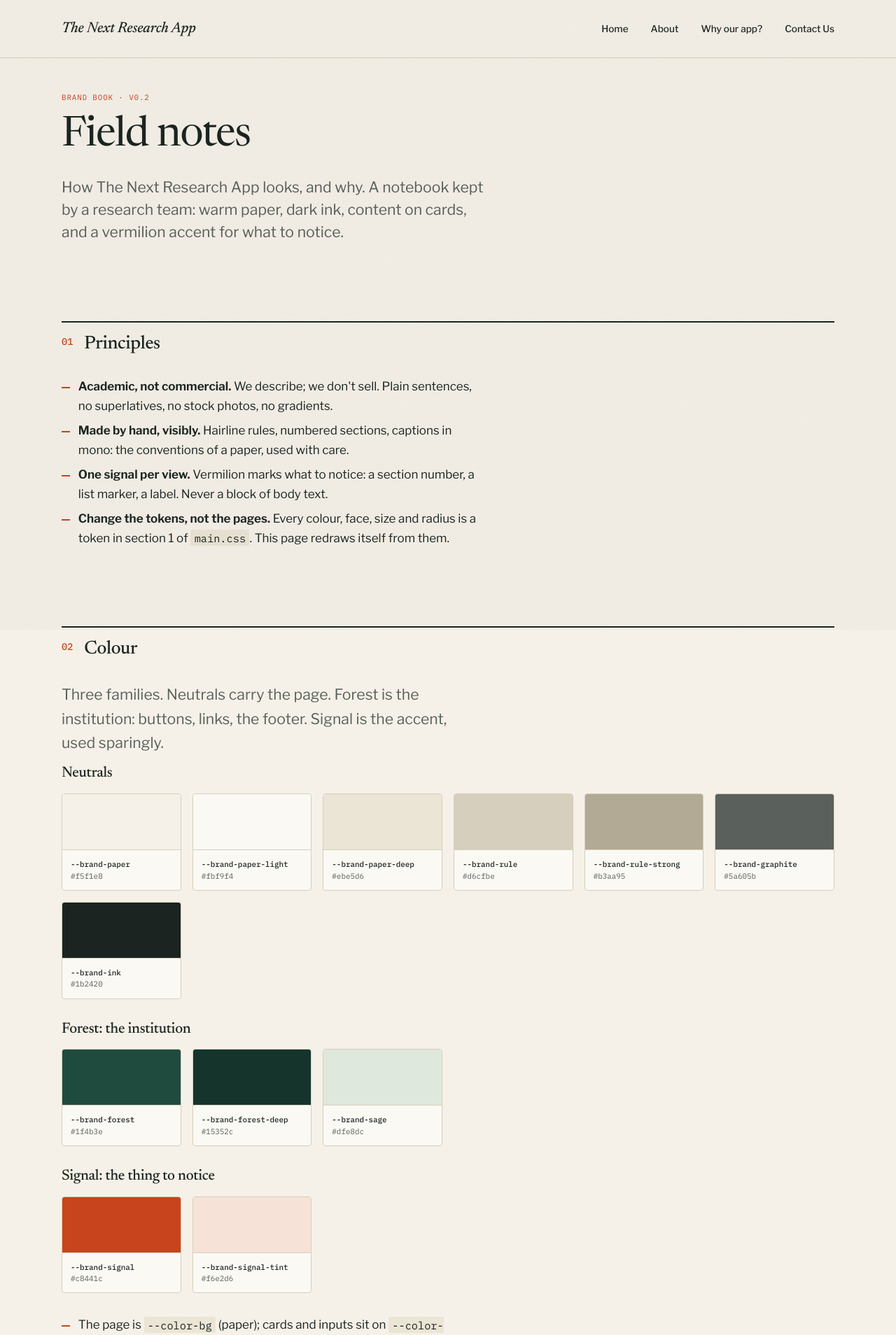
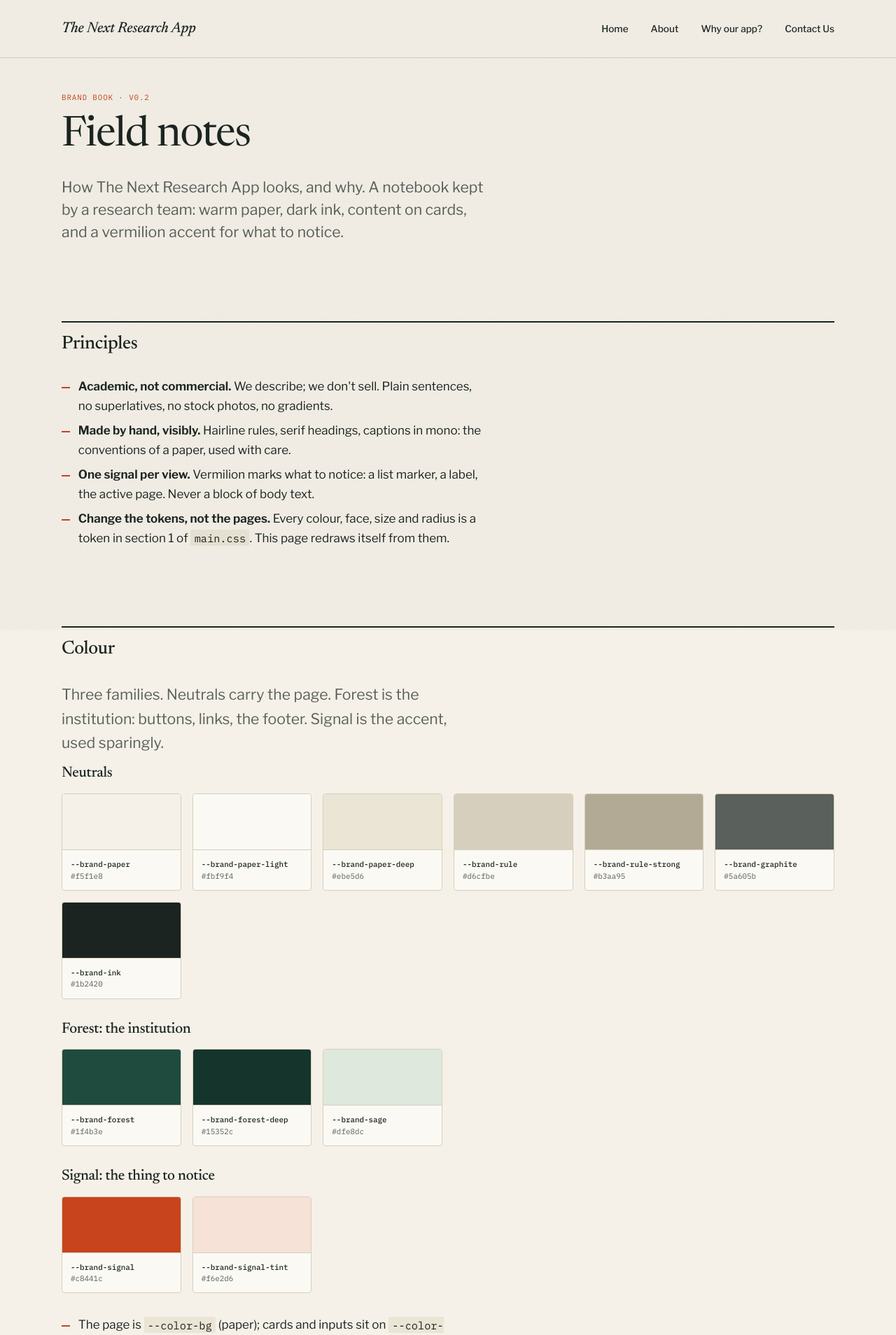
Before and after one commit to d3i-infra/next-research-app, a Jekyll site: the page built from _pages/brand.html, in a window 1280 px wide. Shown: the top 1908 px of the page at 70% size. Built offline with Jekyll 4.4.1, drawn with Linux system fonts in a browser that asks for light colours; some of the changed text lies outside the part shown.

Commit message:
Drop section numbers, tile letters and column numerals
Co-Authored-By: Claude Opus 5.5 <noreply@anthropic.com>

```diff
--- a/_pages/brand.html
+++ b/_pages/brand.html
@@ -27,8 +27,8 @@ swatches:
   <div class="prose brand-rules">
     <ul>
       <li><strong>Academic, not commercial.</strong> We describe; we don't sell. Plain sentences, no superlatives, no stock photos, no gradients.</li>
-      <li><strong>Made by hand, visibly.</strong> Hairline rules, numbered sections, captions in mono: the conventions of a paper, used with care.</li>
-      <li><strong>One signal per view.</strong> Vermilion marks what to notice: a section number, a list marker, a label. Never a block of body text.</li>
+      <li><strong>Made by hand, visibly.</strong> Hairline rules, serif headings, captions in mono: the conventions of a paper, used with care.</li>
+      <li><strong>One signal per view.</strong> Vermilion marks what to notice: a list marker, a label, the active page. Never a block of body text.</li>
       <li><strong>Change the tokens, not the pages.</strong> Every colour, face, size and radius is a token in section 1 of <code>main.css</code>. This page redraws itself from them.</li>
     </ul>
   </div>
@@ -72,7 +72,7 @@ swatches:
   <h2 class="section__title">Motif</h2>
   <p class="brand-lede"><strong>Parked:</strong> the signal trace, a flat line, two bursts of movement, then a wandering location track. It is switched off for now; set <code>--trace-display</code> to <code>block</code> to bring it back under the hero, along the study banner, across the footer edge and as the logo mark.</p>
   <div class="brand-demo"><div class="trace-sample"></div></div>
-  <p class="brand-lede">In use: numbered section headings (<code>01</code>), lettered lists, figures on graph paper captioned "Fig.", and a faint paper grain (<code>--grain-opacity</code>, 0 to switch it off).</p>
+  <p class="brand-lede">In use: section headings under a heavy rule, figures on graph paper captioned "Fig.", and a faint paper grain (<code>--grain-opacity</code>, 0 to switch it off).</p>
   <div class="card-grid card-grid--2">
     {% include media.html src="" alt="App screenshot" class="media--illustration" %}
     <ul class="tile-grid">
--- a/assets/css/main.css
+++ b/assets/css/main.css
@@ -236,31 +236,16 @@ a:hover { text-decoration-thickness: 2px; }
 
 /* 4. Layout & sections ==================================================== */
 .container { width: 100%; max-width: var(--container); margin: 0 auto; padding: 0 var(--space-5); }
-.site-main { flex: 1 0 auto; padding: var(--space-7) 0 var(--space-9); counter-reset: section; }
+.site-main { flex: 1 0 auto; padding: var(--space-7) 0 var(--space-9); }
 
 .section { margin-top: var(--space-9); }
 
-/* Numbered section headings, like a paper: a mono number in signal, the
-   title in the serif, a hairline across the column. */
+/* Section headings: the serif under a rule across the column. */
 .section__title {
-  counter-increment: section;
-  display: grid;
-  grid-template-columns: auto 1fr;
-  align-items: baseline;
-  column-gap: var(--space-4);
   font-size: var(--step-3);
   padding-top: var(--space-4);
   border-top: var(--rule-heavy);
   margin-bottom: var(--space-6);
-}
-.section__title::before {
-  content: counter(section, decimal-leading-zero);
-  font-family: var(--font-mono);
-  font-size: var(--step--1);
-  font-weight: 500;
-  letter-spacing: 0;
-  color: var(--color-accent);
-  transform: translateY(-0.35em);
 }
 
 .page-header { margin-bottom: var(--space-8); max-width: 52rem; }
@@ -286,18 +271,10 @@ a:hover { text-decoration-thickness: 2px; }
   .card-grid--3, .column-grid--3, .tile-grid--3 { grid-template-columns: repeat(3, 1fr); }
 }
 
-/* About: three columns, numbered i, ii, iii. */
-.column-grid { counter-reset: column; gap: var(--space-6); }
-.column { counter-increment: column; padding-top: var(--space-4); border-top: var(--rule-heavy); }
+/* About: three columns under a rule. */
+.column-grid { gap: var(--space-6); }
+.column { padding-top: var(--space-4); border-top: var(--rule-heavy); }
 .column__title { font-size: var(--step-2); }
-.column__title::before {
-  content: counter(column, lower-roman) ".";
-  display: block;
-  font-family: var(--font-mono);
-  font-size: var(--step--1);
-  color: var(--color-accent);
-  margin-bottom: var(--space-2);
-}
 .column__body { color: var(--color-muted); margin: 0; }
 
 /* 5. Header =============================================================== */
@@ -443,23 +420,14 @@ a:hover { text-decoration-thickness: 2px; }
 .media--avatar .media__image { width: 100%; height: 100%; object-fit: cover; border-radius: 0; }
 
 /* 8. Lists, tiles, logos, badge, panel ==================================== */
-/* Tiles: small cards; "What you can do" keeps its a, b, c in signal. */
-.tile-grid { list-style: none; padding: 0; margin: 0; counter-reset: tile; gap: var(--space-4); }
+/* Tiles: small cards. */
+.tile-grid { list-style: none; padding: 0; margin: 0; gap: var(--space-4); }
 .tile {
-  counter-increment: tile;
-  display: flex; align-items: baseline; gap: var(--space-3);
+  display: flex; align-items: center;
   padding: var(--space-4) var(--space-5);
   font-size: var(--step-0);
 }
 .tile-grid--centered .tile { justify-content: center; text-align: center; font-size: var(--step--1); }
-.tile-grid--centered .tile::before { display: none; }
-.tile::before {
-  content: counter(tile, lower-alpha) ".";
-  font-family: var(--font-mono);
-  font-size: var(--step--1);
-  color: var(--color-accent);
-  min-width: 1.5em;
-}
 
 .logo-row { list-style: none; padding: 0; margin: 0; display: grid; gap: var(--space-4); grid-template-columns: repeat(auto-fit, minmax(9rem, 1fr)); }
 .logo-row__link { display: block; text-decoration: none; }
```
Also changed, not shown: other parts of _pages/brand.html (+1 -1 lines).
